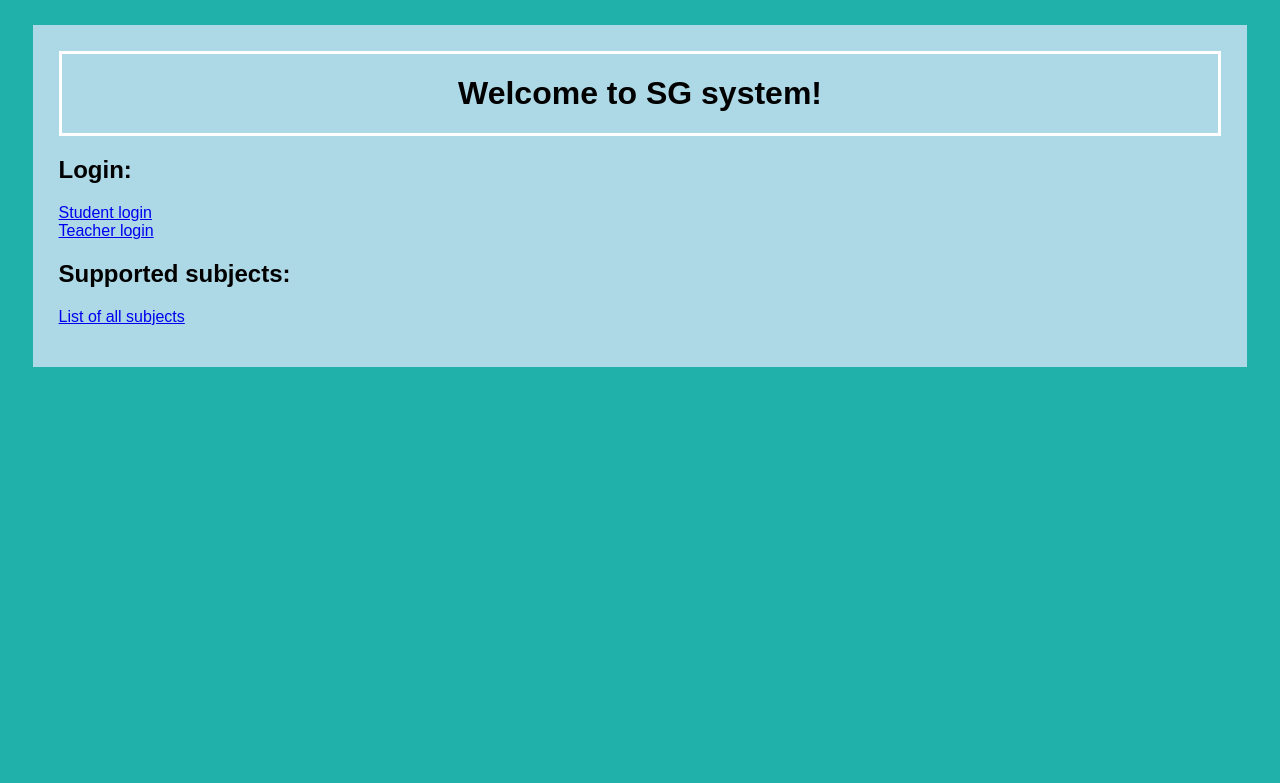
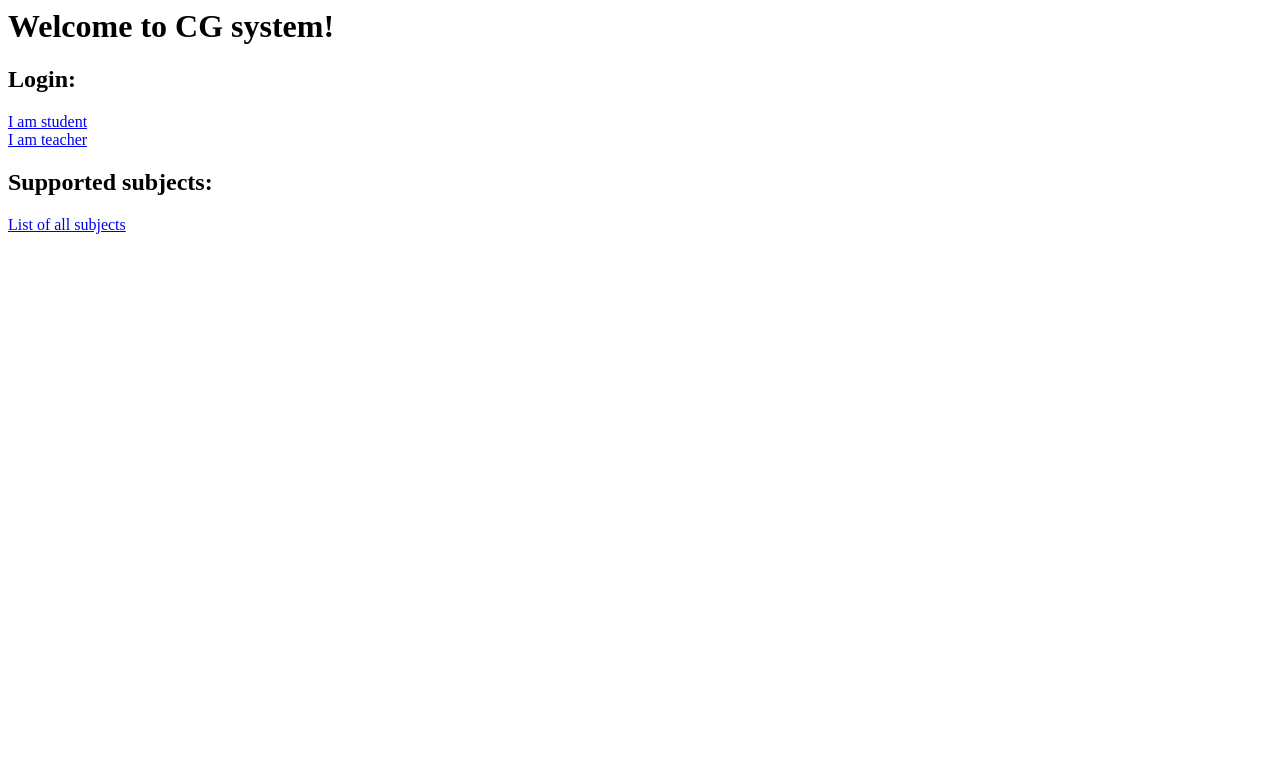
Before and after one commit to Kulasus/GradingApp, a Django app: page / in a window 1280 px wide. Shown: the top 783 px of the page. Run offline with Django 3.2, Linux system fonts and the light colour scheme.

Commit message:
Added changes

```diff
--- a/schoolproject/grading/forms.py
+++ b/schoolproject/grading/forms.py
@@ -10,3 +10,8 @@ class StudentLoginForm(forms.Form):
     '''Login for Student'''
     login = forms.CharField(label="Login", max_length=7)
     password = forms.CharField(label="Password", max_length=100)
+
+class AddPointsToStudentForm(forms.Form):
+    '''Form for adding points to students'''
+    login = forms.CharField(label="Login", max_length=7)
+    points = forms.IntegerField(label="Points")
--- a/schoolproject/grading/templates/grading/index.html
+++ b/schoolproject/grading/templates/grading/index.html
@@ -1,35 +1,10 @@
-<style>
-    body{
-            font-family:Arial, Helvetica, sans-serif;
-            background-color:lightseagreen;
-        }
-    #main{
-            background-color:lightblue;
-            padding: 2%;
-            margin: 2%;
-        }
-    #heading{
-            text-align: center;
-            border-style: solid;
-            border-color: white;
-    }
-</style>
-<div id=main>
-    <div id=heading>
-        <h1>Welcome to SG system!</h1>
-    </div>
-    <div id=login>
+<h1>Welcome to CG system!</h1>
 <h2>Login:</h2>
 <p>
-
-            <a href="{% url 'grading:student_login' %}">Student login</a><br>
-            <a href="{% url 'grading:teacher_login' %}">Teacher login</a>
+    <a href="{% url 'grading:student_login' %}">I am student</a><br>
+    <a href="{% url 'grading:teacher_login' %}">I am teacher</a>
 </p>
-    </div>
-    <div id="subjects">
 <h2>Supported subjects:</h2>
 <p>
     <a href="{% url 'grading:subject' %}">List of all subjects</a>
 </p>
-    </div>
-</div>
--- a/schoolproject/grading/views.py
+++ b/schoolproject/grading/views.py
@@ -2,7 +2,7 @@
 from django.shortcuts import render, get_object_or_404
 from django.http import HttpResponseRedirect
 from .models import Subject, Teacher, Student
-from .forms import TeacherLoginForm, StudentLoginForm
+from .forms import TeacherLoginForm, StudentLoginForm, AddPointsToStudentForm
 
 def index(request):
     '''home page view(index.html)'''
@@ -22,7 +22,15 @@ def student(request, student_id):
 
 def teacher(request, teacher_id):
     '''View on one specific teacher -> opens after teacher login'''
-    return render(request, 'grading/teacher.html', {'teacher' : get_object_or_404(Teacher, id=teacher_id)})
+    if request.method == 'POST':
+        form = AddPointsToStudentForm(request.POST)
+        if form.is_valid():
+            stud = get_object_or_404(Student, login=form.cleaned_data['login'])
+            new_points = stud.points + form.cleaned_data['points']
+            Student.objects.filter(id=stud.id).update(points=new_points)
+    else:
+        form = AddPointsToStudentForm()
+    return render(request, 'grading/teacher.html', {'teacher' : get_object_or_404(Teacher, id=teacher_id), 'form' : form})
 
 def student_login(request):
     '''Login page for students'''
```
Also changed, not shown: schoolproject/grading/templates/grading/subject.html (+0 -31 lines), schoolproject/grading/templates/grading/teacher.html (+8 -1 lines), README.md. Lines whose indentation alone changed are shown as unchanged.
